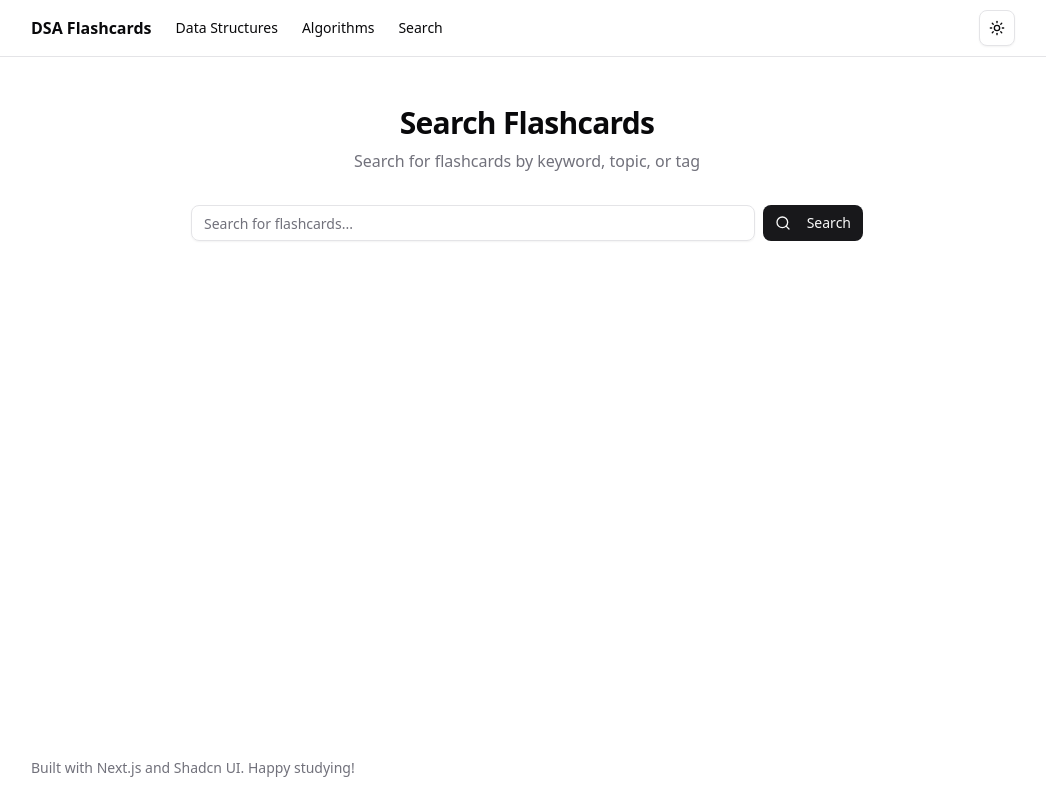
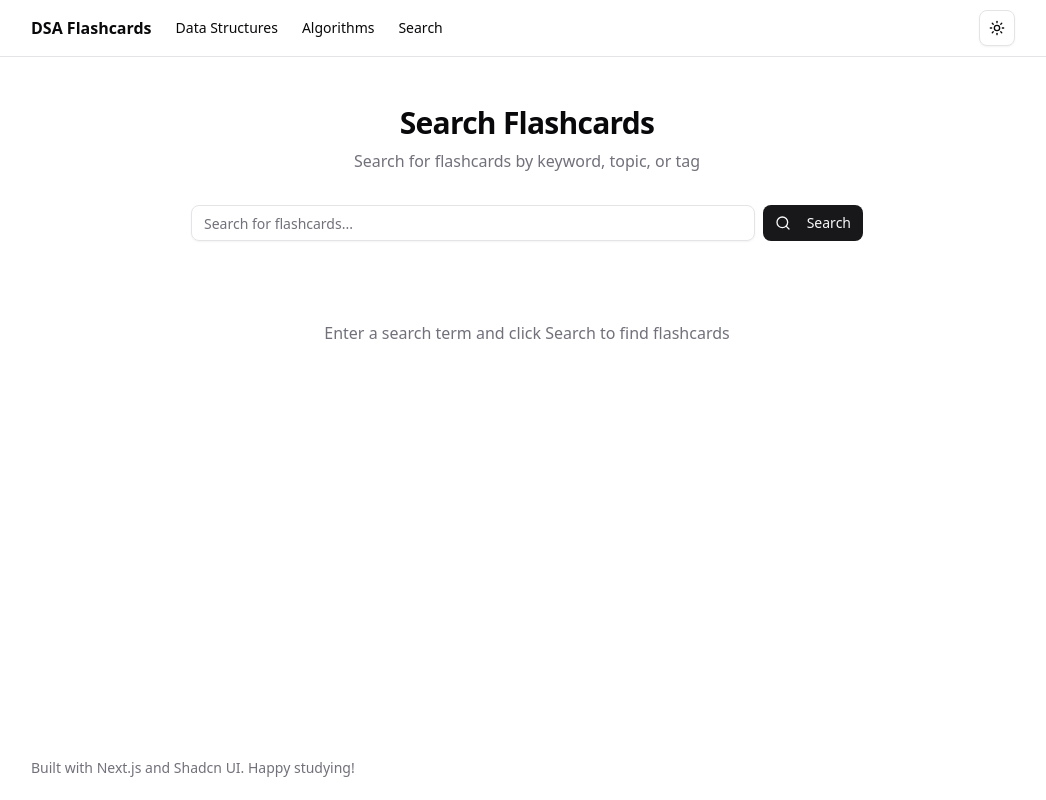
Before and after one commit to coderhd/ds-algo-flashcards, a Next.js app: page /search in a window 1280 px wide. Shown: the whole page, without its empty margins (113-1159 px from the left). Built offline with nearby package versions, Linux system fonts and the light colour scheme.

Commit message:
fixed mastered and search state issues

```diff
--- a/app/globals.css
+++ b/app/globals.css
@@ -137,3 +137,8 @@
 .rotate-y-180 {
   transform: rotateY(180deg);
 }
+
+/* Additional styles to ensure proper 3D flip */
+.transition-transform {
+  transition: transform 0.6s;
+}
--- a/components/custom/flashcard.tsx
+++ b/components/custom/flashcard.tsx
@@ -1,6 +1,6 @@
 "use client"
 
-import { useState } from "react"
+import { useState, useEffect } from "react"
 import { Flashcard as FlashcardType } from "@/data/types"
 import { Card, CardContent, CardFooter } from "@/components/ui/card"
 import { Toggle } from "@/components/ui/toggle"
@@ -17,6 +17,11 @@ export function Flashcard({ card, onMastered, isMastered = false }: Readonly<Fla
   const [flipped, setFlipped] = useState(false)
   const [mastered, setMastered] = useState(isMastered)
 
+  // Update mastered state when isMastered prop changes
+  useEffect(() => {
+    setMastered(isMastered)
+  }, [isMastered])
+
   const handleFlip = () => {
     setFlipped(!flipped)
   }
@@ -31,17 +36,15 @@ export function Flashcard({ card, onMastered, isMastered = false }: Readonly<Fla
 
   return (
     <Card
-      className={cn(
-        "w-full max-w-md mx-auto h-[400px] perspective-1000 cursor-pointer transition-all duration-500",
-        flipped && "rotate-y-180"
-      )}
+      className="w-full max-w-md mx-auto h-[400px] perspective-1000 cursor-pointer"
       onClick={handleFlip}
     >
-      <div className="relative w-full h-full preserve-3d">
-        <CardContent className={cn(
-          "absolute w-full h-full backface-hidden p-6 flex flex-col",
-          !flipped ? "visible" : "invisible rotate-y-180"
-        )}>
+      <div className={cn(
+        "relative w-full h-full preserve-3d transition-transform duration-500",
+        flipped && "rotate-y-180"
+      )}>
+        {/* Front of card */}
+        <CardContent className="absolute w-full h-full backface-hidden p-6 flex flex-col">
           <div className="flex justify-between items-start mb-4">
             <div className="px-2 py-1 text-xs rounded-md bg-muted">
               {card.subcategory}
@@ -63,10 +66,8 @@ export function Flashcard({ card, onMastered, isMastered = false }: Readonly<Fla
           </div>
         </CardContent>
 
-        <CardContent className={cn(
-          "absolute w-full h-full backface-hidden p-6 flex flex-col rotate-y-180",
-          flipped ? "visible" : "invisible"
-        )}>
+        {/* Back of card */}
+        <CardContent className="absolute w-full h-full backface-hidden p-6 flex flex-col rotate-y-180">
           <div className="flex-1 overflow-auto">
             <p className="mb-4">{card.back}</p>
             {card.code && (
--- a/components/custom/search.tsx
+++ b/components/custom/search.tsx
@@ -12,16 +12,28 @@ export function Search() {
   const [searchTerm, setSearchTerm] = useState("")
   const [results, setResults] = useState<FlashcardType[]>([])
   const [masteredCards, setMasteredCards] = useState<Record<string, boolean>>({})
+  const [hasSearched, setHasSearched] = useState(false)
 
+  // Load mastered cards from localStorage
   useEffect(() => {
-    // Load mastered cards from localStorage
     const storedMasteredCards = localStorage.getItem("masteredCards")
     if (storedMasteredCards) {
       setMasteredCards(JSON.parse(storedMasteredCards))
     }
   }, [])
 
+  // Reset hasSearched when search term changes
+  useEffect(() => {
+    if (hasSearched) {
+      setHasSearched(false)
+      setResults([])
+    }
+  }, [searchTerm])
+
   const handleSearch = () => {
+    // Mark that a search has been performed
+    setHasSearched(true)
+
     if (!searchTerm.trim()) {
       setResults([])
       return
@@ -46,6 +58,7 @@ export function Search() {
 
   return (
     <div className="w-full max-w-4xl mx-auto">
+      {/* Search input and button */}
       <div className="flex gap-2 mb-8 max-w-2xl mx-auto">
         <Input
           placeholder="Search for flashcards..."
@@ -60,6 +73,7 @@ export function Search() {
         </Button>
       </div>
 
+      {/* Show results if there are any */}
       {results.length > 0 && (
         <div className="grid gap-6 md:grid-cols-2 lg:grid-cols-2 max-w-4xl mx-auto">
           {results.map((card) => (
@@ -73,9 +87,17 @@ export function Search() {
         </div>
       )}
 
-      {results.length === 0 && searchTerm && (
+      {/* Show "No flashcards found" message only if a search has been performed and there are no results */}
+      {results.length === 0 && searchTerm && hasSearched && (
         <div className="text-center py-12">
           <p className="text-muted-foreground">No flashcards found for &ldquo;{searchTerm}&rdquo;</p>
+        </div>
+      )}
+
+      {/* Show initial instructions if no search has been performed yet */}
+      {!hasSearched && !results.length && (
+        <div className="text-center py-12">
+          <p className="text-muted-foreground">Enter a search term and click Search to find flashcards</p>
         </div>
       )}
     </div>
```
